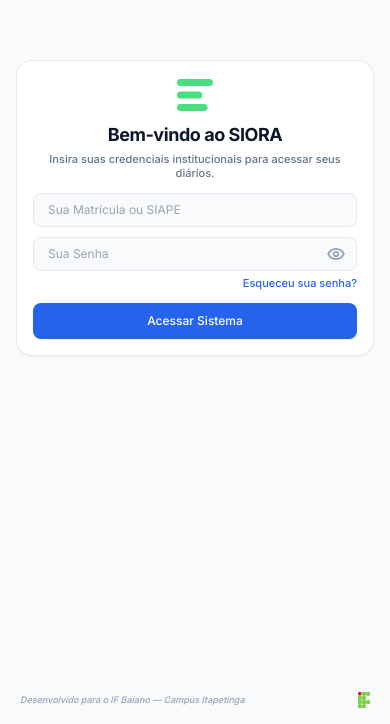
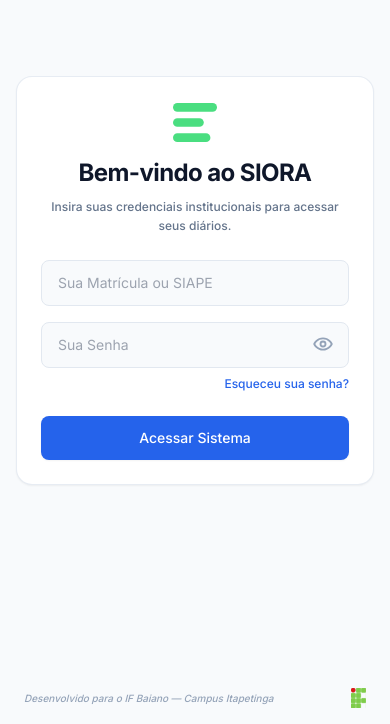
Before and after one commit to r1yck/siora-projeto, a React (Vite) app in the folder siora-frontend/: page /login in a window 390 px wide. Shown: the part 120-844 px from the top of the page. Built offline with nearby package versions, Linux system fonts and the light colour scheme; no server answers.

Commit message:
style: restaura tamanho confortavel dos inputs e botao de login no mobile

```diff
--- a/siora-frontend/src/components/LoginFooter.tsx
+++ b/siora-frontend/src/components/LoginFooter.tsx
@@ -2,14 +2,14 @@
 
 export function LoginFooter() {
   return (
-    <div className="w-full flex justify-between items-center text-[10px] sm:text-[11px] text-slate-400 font-medium px-1 sm:px-6 md:px-12 mt-auto md:absolute md:bottom-6 left-0 pb-1 md:pb-0">
-      <p className="italic text-left leading-tight text-[9px] sm:text-[11px]">
+    <div className="w-full flex justify-between items-center text-[10px] sm:text-[11px] text-slate-400 font-medium px-2 sm:px-6 md:px-12 mt-6 md:mt-0 md:absolute md:bottom-6 left-0">
+      <p className="italic text-left leading-tight">
         Desenvolvido para o IF Baiano — Campus Itapetinga
       </p>
       <img
         src={ifLogo}
         alt="Logo Instituto Federal Baiano"
-        className="h-4 sm:h-6 object-contain ml-2 opacity-90 flex-shrink-0"
+        className="h-5 sm:h-6 object-contain ml-2 opacity-90 flex-shrink-0"
       />
     </div>
   );
--- a/siora-frontend/src/pages/Login.tsx
+++ b/siora-frontend/src/pages/Login.tsx
@@ -124,29 +124,29 @@
   }
 
   return (
-  <div className="w-full h-[100dvh] grid grid-cols-1 md:grid-cols-2 bg-slate-50 md:bg-white text-siora-dark relative overflow-hidden">
+  <div className="w-full min-h-screen md:h-screen grid grid-cols-1 md:grid-cols-2 bg-slate-50 md:bg-white text-siora-dark relative overflow-y-auto md:overflow-hidden">
     <LoginSideBanner />
 
-    <div className="flex flex-col justify-between items-center px-4 py-3 sm:p-8 bg-slate-50 md:bg-white relative w-full h-[100dvh] md:h-full overflow-hidden">
+    <div className="flex flex-col justify-between items-center p-4 sm:p-8 bg-slate-50 md:bg-white relative w-full min-h-[100dvh] md:h-full">
 
-      {/* Container Centralizado do Card */}
-      <div className="w-full max-w-md my-auto flex flex-col items-center z-10 bg-white md:bg-transparent p-4 sm:p-0 rounded-2xl md:rounded-none shadow-sm md:shadow-none border border-slate-200/80 md:border-none">
+      {/* Card Centralizado com dimensões confortáveis */}
+      <div className="w-full max-w-md my-auto flex flex-col items-center z-10 bg-white md:bg-transparent p-6 sm:p-0 rounded-2xl md:rounded-none shadow-sm md:shadow-none border border-slate-200/80 md:border-none">
 
-        {/* Ícone verde compacto no mobile */}
-        <div className="flex md:hidden items-center justify-center mb-2">
-          <img src={iconSiora} alt="Logo SIORA" className="w-9 h-9 object-contain" />
+        {/* Ícone verde sem o texto duplicado */}
+        <div className="flex md:hidden items-center justify-center mb-3">
+          <img src={iconSiora} alt="Logo SIORA" className="w-11 h-11 object-contain" />
         </div>
 
-        <div className="text-center mb-3 sm:mb-8">
-          <h2 className="text-lg sm:text-3xl font-bold text-siora-dark mb-1 sm:mb-3 tracking-tight">
+        <div className="text-center mb-6 sm:mb-8">
+          <h2 className="text-2xl sm:text-3xl font-bold text-siora-dark mb-2 sm:mb-3 tracking-tight">
             Bem-vindo ao SIORA
           </h2>
-          <p className="text-[11px] sm:text-sm text-slate-500 font-medium leading-tight sm:leading-relaxed">
+          <p className="text-xs sm:text-sm text-slate-500 font-medium leading-relaxed">
             Insira suas credenciais institucionais para acessar seus diários.
           </p>
         </div>
 
-        <form onSubmit={handleLogin} className="w-full flex flex-col gap-2.5 sm:gap-4">
+        <form onSubmit={handleLogin} className="w-full flex flex-col gap-4">
           <div className="w-full">
             <input
               type="text"
@@ -154,7 +154,7 @@
               value={matricula}
               onChange={(e) => setMatricula(e.target.value)}
               required
-              className="w-full bg-slate-50 border border-slate-200 rounded-lg py-2 sm:py-3.5 px-3.5 text-xs sm:text-sm text-siora-dark focus:outline-none focus:ring-2 focus:ring-siora-blue/20 transition-all"
+              className="w-full bg-slate-50 border border-slate-200 rounded-lg py-3 sm:py-3.5 px-4 text-sm text-siora-dark focus:outline-none focus:ring-2 focus:ring-siora-blue/20 transition-all"
             />
           </div>
 
@@ -165,28 +165,28 @@
               value={senha}
               onChange={(e) => setSenha(e.target.value)}
               required
-              className="w-full bg-slate-50 border border-slate-200 rounded-lg py-2 sm:py-3.5 px-3.5 pr-10 text-xs sm:text-sm text-siora-dark focus:outline-none focus:ring-2 focus:ring-siora-blue/20 transition-all [&::-ms-reveal]:hidden [&::-webkit-credentials-auto-fill-button]:hidden"
+              className="w-full bg-slate-50 border border-slate-200 rounded-lg py-3 sm:py-3.5 px-4 pr-12 text-sm text-siora-dark focus:outline-none focus:ring-2 focus:ring-siora-blue/20 transition-all [&::-ms-reveal]:hidden [&::-webkit-credentials-auto-fill-button]:hidden"
             />
 
             <button
               type="button"
               onClick={() => setMostrarSenha(!mostrarSenha)}
-              className="absolute right-3 top-2 sm:top-3.5 text-slate-400 hover:text-siora-blue transition-colors focus:outline-none"
+              className="absolute right-4 top-3 sm:top-3.5 text-slate-400 hover:text-siora-blue transition-colors focus:outline-none"
             >
-              {mostrarSenha ? <EyeSlash size={18} weight="bold" /> : <Eye size={18} weight="bold" />}
+              {mostrarSenha ? <EyeSlash size={20} weight="bold" /> : <Eye size={20} weight="bold" />}
             </button>
 
             {erro && (
-              <p className="text-red-500 text-[11px] font-semibold mt-1 pl-1 animate-pulse">
+              <p className="text-red-500 text-xs font-semibold mt-2 pl-1 animate-pulse">
                 {erro}
               </p>
             )}
 
-            <div className="flex justify-end mt-1">
+            <div className="flex justify-end mt-2">
               <button
                 type="button"
                 onClick={() => setMostrarModalSuporte(true)}
-                className="text-[11px] text-siora-blue hover:underline font-medium transition-colors cursor-pointer"
+                className="text-xs text-siora-blue hover:underline font-medium transition-colors cursor-pointer"
               >
                 Esqueceu sua senha?
               </button>
@@ -196,7 +196,7 @@
           <button
             type="submit"
             disabled={carregando}
-            className="w-full mt-0.5 bg-siora-blue hover:bg-blue-700 text-white font-medium py-2.5 sm:py-3.5 px-4 rounded-lg transition-colors shadow-sm focus:outline-none focus:ring-2 focus:ring-offset-2 focus:ring-siora-blue text-xs sm:text-sm disabled:opacity-50 cursor-pointer"
+            className="w-full mt-2 bg-siora-blue hover:bg-blue-700 text-white font-medium py-3 sm:py-3.5 px-4 rounded-lg transition-colors shadow-sm focus:outline-none focus:ring-2 focus:ring-offset-2 focus:ring-siora-blue text-sm disabled:opacity-50 cursor-pointer"
           >
             {carregando ? 'Autenticando...' : 'Acessar Sistema'}
           </button>
```
